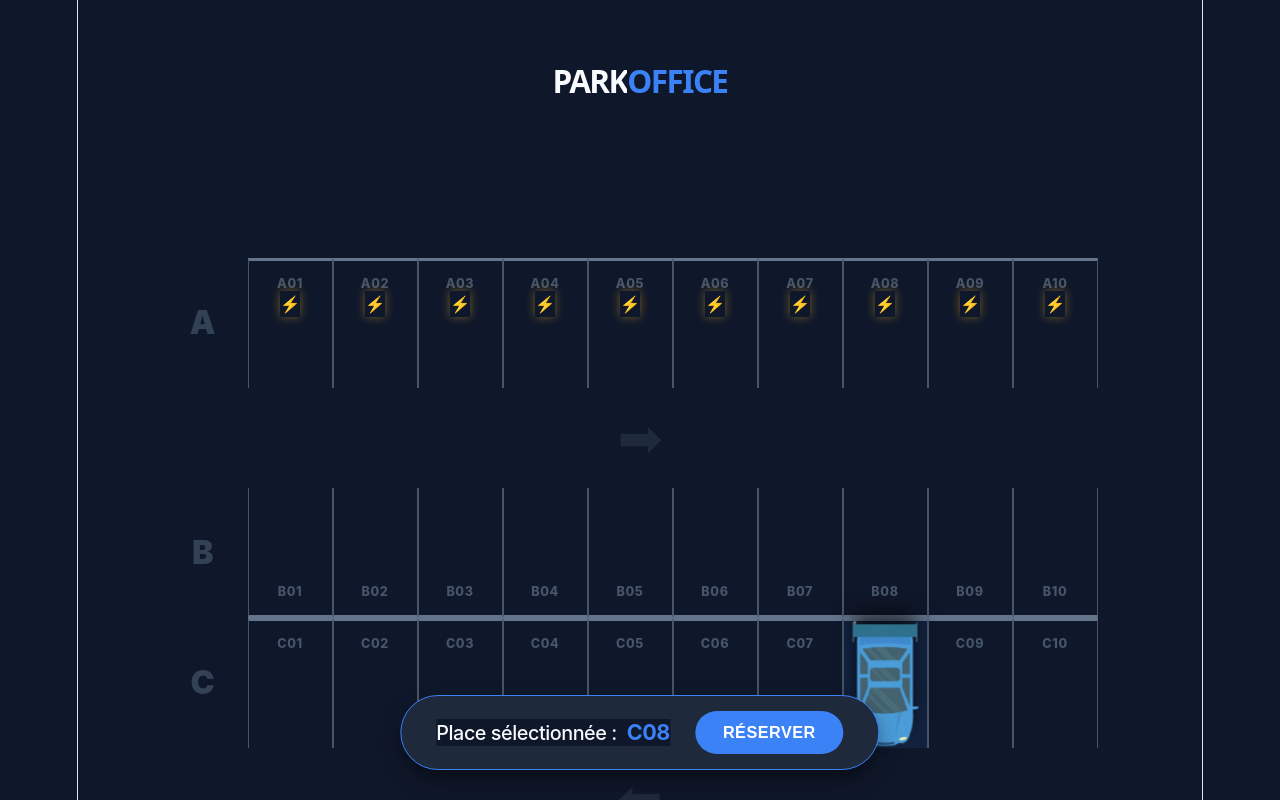
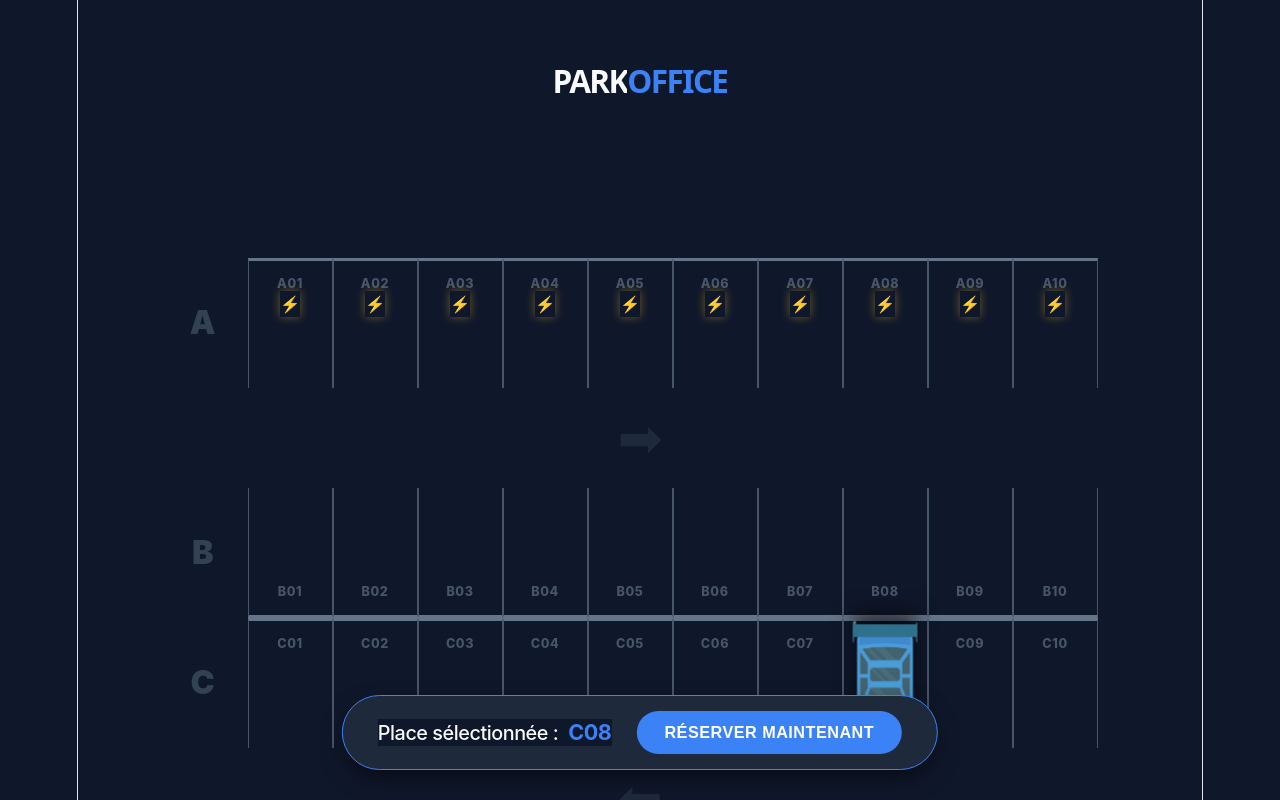
Before and after one commit to Clarence1208/parking-architecture, a React (Vite) app in the folder frontend/: page / in a window 1280 px wide. Both pictures are taken after a click on the element "C08". Shown: the top 800 px of the page. Built offline with nearby package versions, Linux system fonts and the light colour scheme; no server answers.

Commit message:
feat: name on the car

```diff
--- a/frontend/src/App.tsx
+++ b/frontend/src/App.tsx
@@ -1,4 +1,3 @@
-// src/App.tsx
 import './App.css';
 import { ParkingMap } from './features/parking/parkingMap';
 
--- a/frontend/src/features/parking/parkingMap.css
+++ b/frontend/src/features/parking/parkingMap.css
@@ -1,19 +1,17 @@
 
-/* --- 1. Conteneur Global (Asphalte) --- */
 .parking-container {
   display: flex;
   flex-direction: column;
   align-items: center;
-  background-color: #0f172a; /* Slate 900 */
+  background-color: #0f172a;
   padding: 60px;
   min-width: fit-content;
 }
 
-/* --- 2. Structure des Blocs --- */
 .parking-block-double {
   display: flex;
   flex-direction: column;
-  gap: 0; /* Colle les rangées dos à dos */
+  gap: 0;
 }
 
 .row-container {
@@ -31,14 +29,13 @@
   user-select: none;
 }
 
-/* --- 3. Grille de Places --- */
+
 .spots-grid {
   display: grid;
   grid-template-columns: repeat(10, 1fr);
   gap: 0;
 }
 
-/* --- 4. Le Spot (Marquage au sol) --- */
 .spot {
   width: 85px;
   height: 130px;
@@ -49,26 +46,20 @@
   justify-content: center;
   transition: background-color 0.2s ease;
 
-  /* Lignes de séparation latérales */
   border-left: 1px solid #475569;
   border-right: 1px solid #475569;
 }
 
-/* --- 5. Logique d'ouverture vers les routes --- */
-
-/* Rangées A, C, E : Ouvertes vers le BAS (Route/Allée en dessous) */
 .row-A .spot, .row-C .spot, .row-E .spot {
-  border-top: 3px solid #64748b; /* Fond de place en haut */
-  border-bottom: none;          /* OUVERT en bas */
+  border-top: 3px solid #64748b;
+  border-bottom: none;
 }
 
-/* Rangées B, D, F : Ouvertes vers le HAUT (Route/Allée au-dessus) */
 .row-B .spot, .row-D .spot, .row-F .spot {
   border-bottom: 3px solid #64748b; /* Fond de place en bas */
   border-top: none;             /* OUVERT en haut */
 }
 
-/* --- 6. Allées de circulation (Driveways) --- */
 .driveway {
   height: 100px;
   width: 100%;
@@ -81,34 +72,27 @@
   user-select: none;
 }
 
-/* --- 7. Style des Voitures (Images PNG) --- */
+
 .car-image {
-  width: 85%; /* S'ajuste à la largeur du spot */
+  width: 85%;
   height: auto;
   z-index: 2;
   position: relative;
 
-  /* Ombre portée réaliste pour détacher la voiture du sol */
   filter: drop-shadow(0 12px 10px rgba(0,0,0,0.6));
 
-  /* Animation d'arrivée fluide */
   animation: carFadeIn 0.3s ease-out forwards;
   background-color: transparent;
 }
 
-/* --- 8. Logique de Rotation --- */
-
-/* Rangées A, C, E : Doivent regarder vers le BAS */
 .row-A .car-image, .row-C .car-image, .row-E .car-image {
   transform: rotate(180deg);
 }
 
-/* Rangées B, D, F : Doivent regarder vers le HAUT */
 .row-B .car-image, .row-D .car-image, .row-F .car-image {
   transform: rotate(0deg);
 }
 
-/* --- 9. Détails (ID et Électricité) --- */
 .spot-id {
   position: absolute;
   font-size: 0.7rem;
@@ -117,7 +101,6 @@
   letter-spacing: 0.05em;
 }
 
-/* Placement de l'ID au FOND de la place (opposé à l'ouverture) */
 .row-A .spot-id, .row-C .spot-id, .row-E .spot-id { top: 10px; }
 .row-B .spot-id, .row-D .spot-id, .row-F .spot-id { bottom: 10px; }
 
@@ -128,11 +111,9 @@
   filter: drop-shadow(0 0 5px rgba(251, 191, 36, 0.4));
 }
 
-/* Éclair placé à côté de l'ID au fond */
 .row-A .electric-bolt { top: 30px; }
 .row-F .electric-bolt { bottom: 30px; }
 
-/* --- 10. États de Sélection --- */
 .spot:hover:not(.occupied) {
   background-color: rgba(59, 130, 246, 0.05);
 }
@@ -150,11 +131,6 @@
   to { opacity: 1; scale: 1; }
 }
 
-
-/* --- 11. Barre d'action Flottante (Sticky Bottom) --- */
-
-/* On ajoute du padding au conteneur principal pour que la barre
-   ne recouvre pas les places du bas quand on scroll au max */
 .parking-container {
   padding-bottom: 150px;
 }
@@ -169,14 +145,12 @@
   align-items: center;
   gap: 25px;
 
-  background-color: #1e293b; /* Slate 800 */
+  background-color: #1e293b;
   padding: 15px 35px;
-  border-radius: 50px; /* Style "Pill" moderne */
+  border-radius: 50px;
   border: 1px solid #3b82f6;
   box-shadow: 0 10px 25px -5px rgba(0, 0, 0, 0.6);
-  z-index: 100; /* Passe au-dessus du parking */
-
-  /* Animation d'entrée quand elle apparaît */
+  z-index: 100;
   animation: slideUp 0.4s cubic-bezier(0.175, 0.885, 0.32, 1.275);
 }
 
@@ -230,3 +204,28 @@
     opacity: 1;
   }
 }
+
+.car-container {
+  position: relative;
+  display: flex;
+  flex-direction: column;
+  align-items: center;
+  justify-content: center;
+  width: 100%;
+  height: 100%;
+}
+
+.driver-name {
+  position: absolute;
+  bottom: 0;
+  background: rgba(0, 0, 0, 0.7);
+  color: white;
+  font-size: 0.55rem;
+  padding: 1px 3px;
+  border-radius: 2px;
+  max-width: 95%;
+  white-space: nowrap;
+  overflow: hidden;
+  text-overflow: ellipsis;
+  z-index: 5;
+}
--- a/frontend/src/features/parking/parkingMap.tsx
+++ b/frontend/src/features/parking/parkingMap.tsx
@@ -14,14 +14,25 @@ export const ParkingMap = () => {
   const [selectedId, setSelectedId] = useState<string | null>(null);
   const [showModal, setShowModal] = useState(false);
 
+  // Fonction de synchronisation avec le Backend
+  const refreshParkingStatus = async () => {
+    try {
+      const data = await bookingService.getParkingStatus();
+      console.log("Données reçues du Backend :", data);
+      setSpots(data);
+    } catch (error) {
+      console.error("Erreur chargement parking:", error);
+    }
+  };
+
   useEffect(() => {
-    // On charge les données au montage
-    bookingService.getParkingStatus().then(data => setSpots(data));
+    refreshParkingStatus();
   }, []);
 
   const handleConfirm = async (firstName: string, lastName: string, duration: number) => {
     if (!selectedId) return;
 
+    try {
       await bookingService.createReservation({
         spotId: selectedId,
         firstName,
@@ -31,9 +42,14 @@ export const ParkingMap = () => {
 
       setShowModal(false);
       setSelectedId(null);
-    // On rafraîchit les données après réservation
-    const updatedSpots = await bookingService.getParkingStatus();
-    setSpots(updatedSpots);
+
+      // Rafraîchissement après succès
+      await refreshParkingStatus();
+      alert(`Réservation confirmée pour la place ${selectedId}`);
+    } catch (error) {
+      alert("Erreur lors de la réservation. La place est peut-être déjà prise.");
+      await refreshParkingStatus();
+    }
   };
 
   const renderRow = (letter: string) => (
@@ -43,25 +59,47 @@ export const ParkingMap = () => {
         {COLS.map((num) => {
   const id = `${letter}${num.toString().padStart(2, '0')}`;
 
-          // --- UTILISATION DE 'spots' ICI POUR LE BUILD ---
+
   const spotData = spots.find(s => s.id === id);
-          const isOccupied = spotData?.isOccupied || false;
+  const isOccupied = !!spotData;
   const isMine = selectedId === id;
 
   return (
     <div
       key={id}
       className={`spot ${isOccupied ? 'occupied' : ''} ${isMine ? 'my-selection' : ''}`}
-              onClick={() => !isOccupied && setSelectedId(id)}
+      onClick={() => {
+        if (!isOccupied) {
+          console.log(`Sélection de la place libre : ${id}`);
+          setSelectedId(id);
+        } else {
+          console.log(`Place ${id} occupée par : ${spotData?.reservedBy}`);
+        }
+      }}
     >
       <span className="spot-id">{id}</span>
 
+      {/* Électrique pour A et F si libre */}
       {(letter === 'A' || letter === 'F') && !isOccupied && !isMine && (
         <span className="electric-bolt">⚡</span>
       )}
 
-              {isOccupied && <img src={RedCar} alt="Occupied" className="car-image" />}
-              {isMine && <img src={BlueCar} alt="Selected" className="car-image" />}
+      {/* Affichage des voitures occupées avec le nom du conducteur */}
+      {isOccupied && (
+        <div className="car-container">
+          <img src={RedCar} alt="Occupé" className="car-image" />
+          <div className="driver-name">
+            {spotData?.reservedBy}
+          </div>
+        </div>
+      )}
+
+      {/* Affichage de la voiture bleue pour la sélection en cours */}
+      {isMine && (
+        <div className="car-container">
+          <img src={BlueCar} alt="Sélectionné" className="car-image" />
+        </div>
+      )}
     </div>
   );
 })}
@@ -87,11 +125,12 @@ export const ParkingMap = () => {
         {renderRow('F')}
       </div>
 
+      {/* Barre d'action : ne s'affiche que si selectedId n'est pas null */}
       {selectedId && (
-        <div className="action-bar">
+        <div className="action-bar" style={{ display: 'flex', zIndex: 1000 }}>
           <p>Place sélectionnée : <strong>{selectedId}</strong></p>
           <button className="btn-reserve" onClick={() => setShowModal(true)}>
-            Réserver
+            Réserver maintenant
           </button>
         </div>
       )}
```
Also changed, not shown: frontend/src/assets/cars/red-car.png, 1 other file (tests, documents, lock files or other folders). Lines whose indentation alone changed are shown as unchanged.
